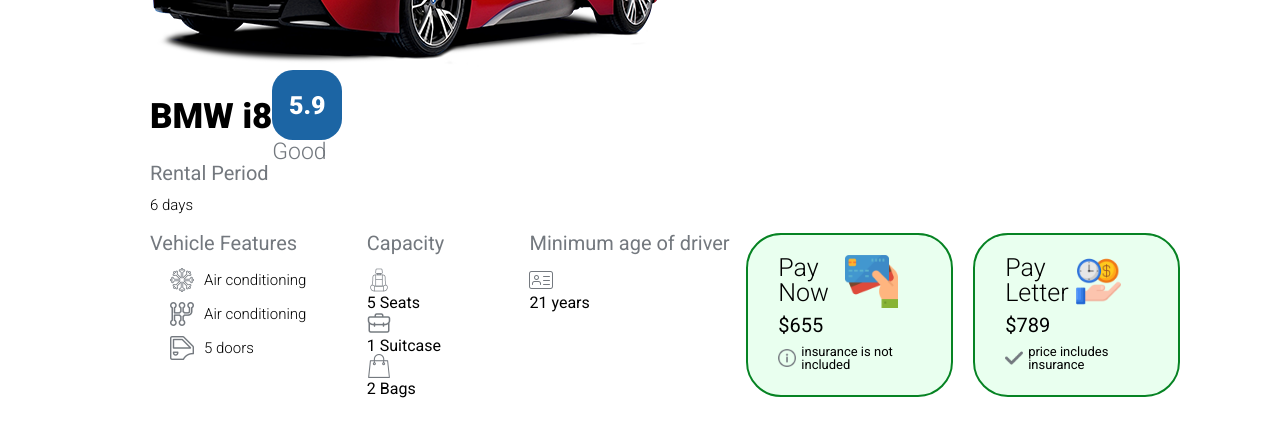
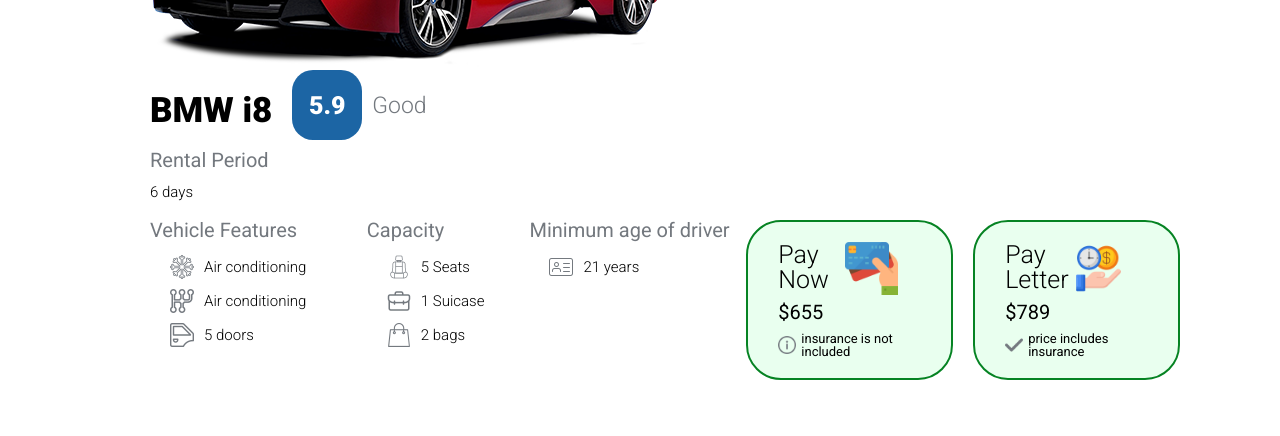
Before and after one commit to yevgeniywyszynski/rentcar, a React (Create React App) app: page /booking/1 in a window 1280 px wide. Shown: the part 272-708 px from the top of the page. Built offline with nearby package versions, Linux system fonts and the light colour scheme.

Commit message:
Create new CapacityCopm

```diff
--- a/src/components/BookingCar/BookingCar.js
+++ b/src/components/BookingCar/BookingCar.js
@@ -4,6 +4,7 @@
 import {Datepicker, Eventcalendar} from "@mobiscroll/react";
 import "@mobiscroll/react/dist/css/mobiscroll.min.css";
 import EquipmentCar from "../EquipmentCar/EquipmentCar";
+import Capacity from "../Capacity/Capacity";
 
 const getCommentFromRating = (rating) => {
     if(rating > 8){
@@ -91,19 +92,11 @@
 
                     <div className={styles.featuresWrapper}>
                         <p className={styles.booksInfo}>Capacity</p>
-                        <div className={styles.wrapperIcon}>
-                            <img className={styles.icon} src='/img/car-seat.png'></img>
-                            <p className={styles.features}>5 Seats</p>
-                        </div>
-                        <div className={styles.wrapperIcon}>
-                            <img className={styles.icon} src='/img/suitcase (1).png'></img>
-                            <p className={styles.features}>1 Suitcase</p>
-                        </div>
-                        <div className={styles.wrapperIcon}>
-                            <img className={styles.icon} src='/img/shopping-bag.png'></img>
-                            <p className={styles.features}>2 Bags</p>
-                        </div>
+                        {currentCar.capacity.map((cap) => (
+                            <Capacity icon={cap.icon} name={cap.name}></Capacity>
+                        ))}
                     </div>
+
                     <div className={styles.featuresWrapper}>
                         <p className={styles.booksInfo}>Minimum age of driver</p>
                         <div className={styles.wrapperIcon}>
--- a/src/components/BookingCar/BookingCar.module.scss
+++ b/src/components/BookingCar/BookingCar.module.scss
@@ -87,6 +87,17 @@
             }
         }
     }
+    .wrapperIcon{
+        display: flex;
+        align-items: center;
+        gap: 10px;
+        margin-bottom: 10px;
+        padding-left: 20px;
+        .features{
+            font-size: 15px;
+            font-weight: 300;
+        }
+    }
         .ratingWrapper{
             background-color: #1C65A4;
             width: 70px;
--- /dev/null
+++ b/src/components/Capacity/Capacity.js
@@ -0,0 +1,15 @@
+import React from "react";
+import styles from '../Capacity/Capacity.module.scss';
+
+const Capacity = ({name, icon}) => {
+    return(
+        <div className={styles.capacityWrapper}>
+            <div className={styles.wrapperIcon}>
+                <img className={styles.icon} src={icon} alt="icon"></img>
+                <p className={styles.features}>{name}</p>
+            </div>
+        </div>
+    )
+}
+
+export default Capacity;
--- /dev/null
+++ b/src/components/Capacity/Capacity.module.scss
@@ -0,0 +1,11 @@
+.wrapperIcon{
+    display: flex;
+    align-items: center;
+    gap: 10px;
+    margin-bottom: 10px;
+    padding-left: 20px;
+    .features{
+        font-size: 15px;
+        font-weight: 300;
+    }
+}
```
Also changed, not shown: src/components/Capacity/CapacityContainer.js (added).
